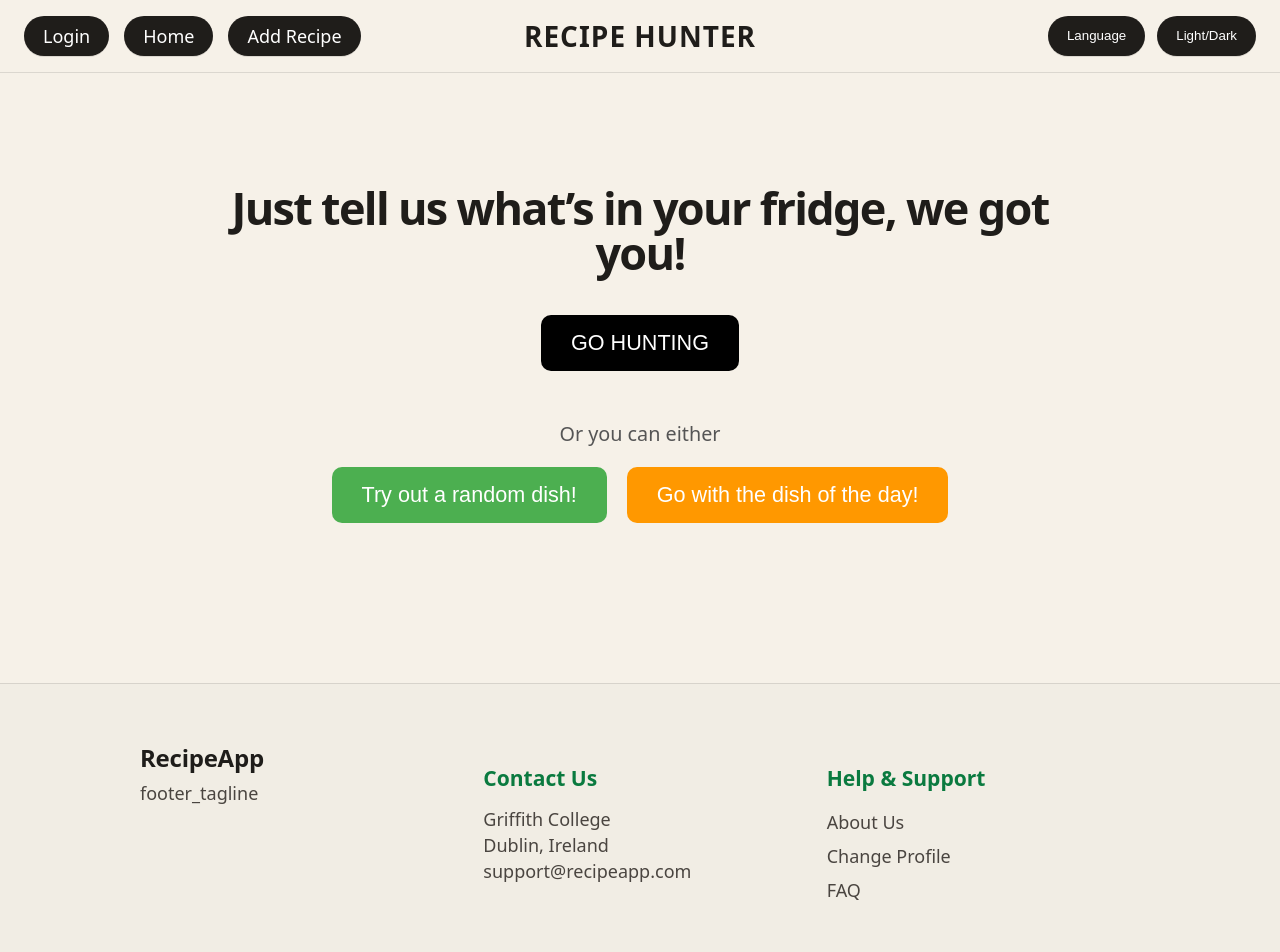
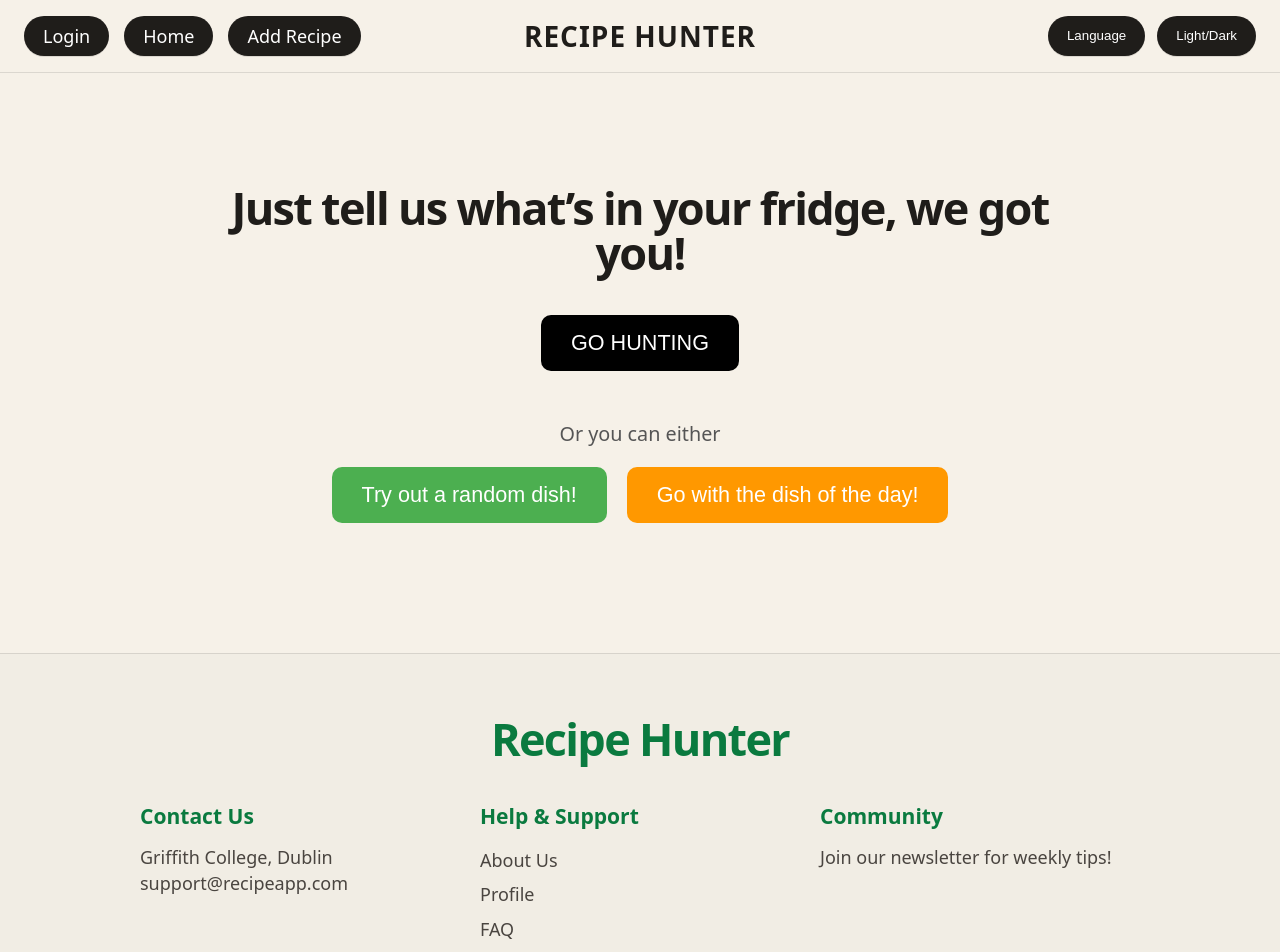
Before and after one commit to Tylonos/RecipeHunter, a React app in the folder frontend/: page / in a window 1280 px wide. Shown: the top 952 px of the page. Built offline with nearby package versions, Linux system fonts and the light colour scheme; the HTML template or start-up script is replaced by a standard one.

Commit message:
Fixing visual bugs

```diff
--- a/frontend/src/components/Footer.jsx
+++ b/frontend/src/components/Footer.jsx
@@ -6,16 +6,14 @@ const Footer = () => {
 
   return (
     <footer className="main-footer">
+      <div className="footer-logo-section">
+        <h1 className="footer-brand">Recipe Hunter</h1>
+      </div>
+
       <div className="footer-content">
-        <div className="footer-column brand-column">
-          <h2 className="footer-logo">RecipeApp</h2>
-          <p>{t('footer_tagline') || 'Your personal kitchen companion.'}</p>
-        </div>
-
         <div className="footer-column">
           <h3>Contact Us</h3>
-          <p>Griffith College</p>
-          <p>Dublin, Ireland</p>
+          <p>Griffith College, Dublin</p>
           <p>support@recipeapp.com</p>
         </div>
 
@@ -23,18 +21,19 @@ const Footer = () => {
           <h3>Help & Support</h3>
           <ul>
             <li><Link to="/about">About Us</Link></li>
-            <li><Link to="/profile">Change Profile</Link></li>
+            <li><Link to="/profile">Profile</Link></li>
             <li><Link to="/faq">FAQ</Link></li>
           </ul>
         </div>
 
         <div className="footer-column">
           <h3>Community</h3>
-          <p>Join our newsletter for weekly recipes and tips from top chefs.</p>
+          <p>Join our newsletter for weekly tips!</p>
         </div>
       </div>
+
       <div className="footer-bottom">
-        &copy; 2026 RecipeApp - All rights reserved
+        &copy; 2026 RecipeApp - {t('footer_tagline') || 'All rights reserved'}
       </div>
     </footer>
   );
--- a/frontend/src/index.css
+++ b/frontend/src/index.css
@@ -1166,3 +1166,52 @@ input[type="file"] {
   gap: 10px;
   justify-content: center;
 }
+
+/* --- Footer Styling --- */
+.main-footer {
+  padding: 40px 20px;
+  margin-top: 50px;
+  background: var(--surface-2); /* Better for light mode than pure white */
+  border-top: 1px solid var(--border);
+  text-align: center;
+}
+
+.footer-brand {
+  font-size: 2.5rem; /* Bigger size */
+  font-weight: 800;
+  color: var(--accent);
+  margin-bottom: 30px;
+}
+
+.footer-content {
+  display: flex;
+  justify-content: space-around;
+  align-items: flex-start;
+  flex-wrap: nowrap; /* Forces them to stay in one line */
+  max-width: 1000px;
+  margin: 0 auto 30px auto;
+  gap: 20px;
+}
+
+.footer-column {
+  flex: 1;
+  min-width: 200px;
+  text-align: left;
+}
+
+/*Dark Mode Footer Adjustment */
+[data-theme='dark'] .main-footer {
+  background: #1a1a1a;
+  border-top: 1px solid rgba(255,255,255,0.1);
+}
+
+/*Mobile Fix: If the screen is too small, they have to stack or they'll break */
+@media (max-width: 768px) {
+  .footer-content {
+    flex-wrap: wrap;
+    text-align: center;
+  }
+  .footer-column {
+    text-align: center;
+  }
+}
--- a/frontend/src/pages/ProfilePage.jsx
+++ b/frontend/src/pages/ProfilePage.jsx
@@ -11,7 +11,7 @@ function ProfilePage() {
   const [notification, setNotification] = useState({ show: false, msg: '', type: '' });
   const fileInputRef = useRef(null);
 
-  // Restricted 5 Colors
+  //5 Colors
   const themeOptions = [
     { name: 'Purple', hex: '#8e44ad' },
     { name: 'Green', hex: '#0a7a3f' },
--- a/frontend/src/pages/RecipeListPage.jsx
+++ b/frontend/src/pages/RecipeListPage.jsx
@@ -365,8 +365,9 @@ function RecipeListPage() {
             ))
           )}
         </section>
+        <Footer />
       </main>
-      <Footer />
+
     </div>
   );
 }
```
